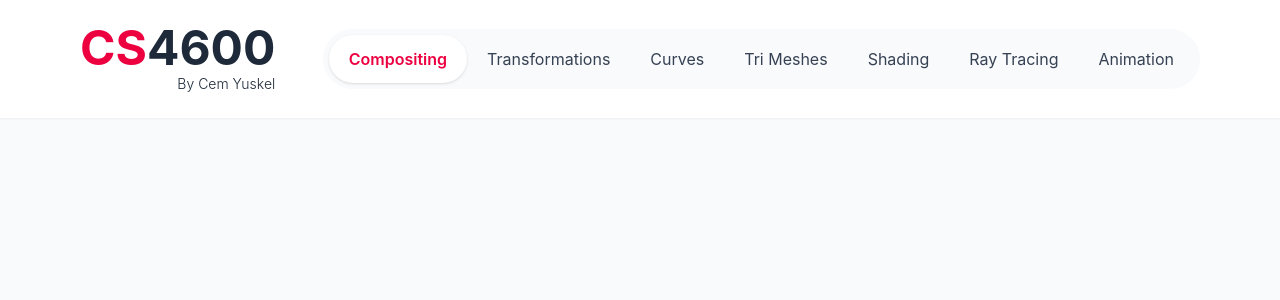
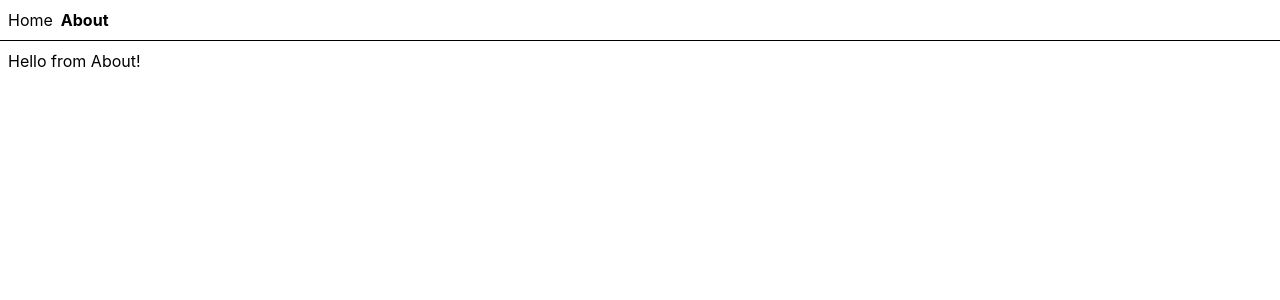
Before and after one commit to alanabrahampkochumon-zqict/simple-computer-graphics, a React (Vite) app: page /about in a window 1280 px wide. Shown: the top 300 px of the page. Built offline with nearby package versions, Linux system fonts and the light colour scheme.

Commit message:
feat: add tanstack router boilerplate

```diff
--- a/package.json
+++ b/package.json
@@ -23,6 +23,7 @@
     "@babel/core": "^7.29.0",
     "@eslint/js": "^9.39.4",
     "@rolldown/plugin-babel": "^0.2.1",
+    "@tanstack/router-plugin": "^1.167.18",
     "@types/babel__core": "^7.20.5",
     "@types/node": "^24.12.0",
     "@types/react": "^19.2.14",
--- a/src/main.tsx
+++ b/src/main.tsx
@@ -1,10 +1,28 @@
+import { RouterProvider, createRouter } from "@tanstack/react-router";
 import { StrictMode } from "react";
-import { createRoot } from "react-dom/client";
-import App from "./App.tsx";
+import ReactDOM from "react-dom/client";
 import "./styles.css";
 
-createRoot(document.getElementById("root")!).render(
-    <StrictMode>
-        <App />
-    </StrictMode>,
-);
+// Import the generated route tree
+import { routeTree } from "./routeTree.gen";
+
+// Create a new router instance
+const router = createRouter({ routeTree });
+
+// Register the router instance for type safety
+declare module "@tanstack/react-router" {
+    interface Register {
+        router: typeof router;
+    }
+}
+
+// Render the app
+const rootElement = document.getElementById("root")!;
+if (!rootElement.innerHTML) {
+    const root = ReactDOM.createRoot(rootElement);
+    root.render(
+        <StrictMode>
+            <RouterProvider router={router} />
+        </StrictMode>,
+    );
+}
--- /dev/null
+++ b/src/routeTree.gen.ts
@@ -0,0 +1,77 @@
+/* eslint-disable */
+
+// @ts-nocheck
+
+// noinspection JSUnusedGlobalSymbols
+
+// This file was automatically generated by TanStack Router.
+// You should NOT make any changes in this file as it will be overwritten.
+// Additionally, you should also exclude this file from your linter and/or formatter to prevent it from being checked or modified.
+
+import { Route as rootRouteImport } from './routes/__root'
+import { Route as AboutRouteImport } from './routes/about'
+import { Route as IndexRouteImport } from './routes/index'
+
+const AboutRoute = AboutRouteImport.update({
+  id: '/about',
+  path: '/about',
+  getParentRoute: () => rootRouteImport,
+} as any)
+const IndexRoute = IndexRouteImport.update({
+  id: '/',
+  path: '/',
+  getParentRoute: () => rootRouteImport,
+} as any)
+
+export interface FileRoutesByFullPath {
+  '/': typeof IndexRoute
+  '/about': typeof AboutRoute
+}
+export interface FileRoutesByTo {
+  '/': typeof IndexRoute
+  '/about': typeof AboutRoute
+}
+export interface FileRoutesById {
+  __root__: typeof rootRouteImport
+  '/': typeof IndexRoute
+  '/about': typeof AboutRoute
+}
+export interface FileRouteTypes {
+  fileRoutesByFullPath: FileRoutesByFullPath
+  fullPaths: '/' | '/about'
+  fileRoutesByTo: FileRoutesByTo
+  to: '/' | '/about'
+  id: '__root__' | '/' | '/about'
+  fileRoutesById: FileRoutesById
+}
+export interface RootRouteChildren {
+  IndexRoute: typeof IndexRoute
+  AboutRoute: typeof AboutRoute
+}
+
+declare module '@tanstack/react-router' {
+  interface FileRoutesByPath {
+    '/about': {
+      id: '/about'
+      path: '/about'
+      fullPath: '/about'
+      preLoaderRoute: typeof AboutRouteImport
+      parentRoute: typeof rootRouteImport
+    }
+    '/': {
+      id: '/'
+      path: '/'
+      fullPath: '/'
+      preLoaderRoute: typeof IndexRouteImport
+      parentRoute: typeof rootRouteImport
+    }
+  }
+}
+
+const rootRouteChildren: RootRouteChildren = {
+  IndexRoute: IndexRoute,
+  AboutRoute: AboutRoute,
+}
+export const routeTree = rootRouteImport
+  ._addFileChildren(rootRouteChildren)
+  ._addFileTypes<FileRouteTypes>()
--- /dev/null
+++ b/src/routes/__root.tsx
@@ -0,0 +1,20 @@
+import { createRootRoute, Link, Outlet } from "@tanstack/react-router";
+import { TanStackRouterDevtools } from "@tanstack/react-router-devtools";
+
+const RootLayout = () => (
+    <>
+        <div className="p-2 flex gap-2">
+            <Link to="/" className="[&.active]:font-bold">
+                Home
+            </Link>{" "}
+            <Link to="/about" className="[&.active]:font-bold">
+                About
+            </Link>
+        </div>
+        <hr />
+        <Outlet />
+        <TanStackRouterDevtools />
+    </>
+);
+
+export const Route = createRootRoute({ component: RootLayout });
--- /dev/null
+++ b/src/routes/about.tsx
@@ -0,0 +1,9 @@
+import { createFileRoute } from "@tanstack/react-router";
+
+export const Route = createFileRoute("/about")({
+    component: About,
+});
+
+function About() {
+    return <div className="p-2">Hello from About!</div>;
+}
--- /dev/null
+++ b/src/routes/index.tsx
@@ -0,0 +1,13 @@
+import { createFileRoute } from "@tanstack/react-router";
+
+export const Route = createFileRoute("/")({
+    component: Index,
+});
+
+function Index() {
+    return (
+        <div className="p-2">
+            <h3>Welcome Home!</h3>
+        </div>
+    );
+}
--- a/vite.config.ts
+++ b/vite.config.ts
@@ -1,11 +1,16 @@
 import babel from "@rolldown/plugin-babel";
 import tailwindcss from "@tailwindcss/vite";
+import { tanstackRouter } from "@tanstack/router-plugin/vite";
 import react, { reactCompilerPreset } from "@vitejs/plugin-react";
 import { defineConfig } from "vite";
 
 // https://vite.dev/config/
 export default defineConfig({
     plugins: [
+        tanstackRouter({
+            target: "react",
+            autoCodeSplitting: true,
+        }),
         react(),
         tailwindcss(),
         babel({ presets: [reactCompilerPreset()] }),
```
Also changed, not shown: 1 other file (tests, documents, lock files or other folders).
